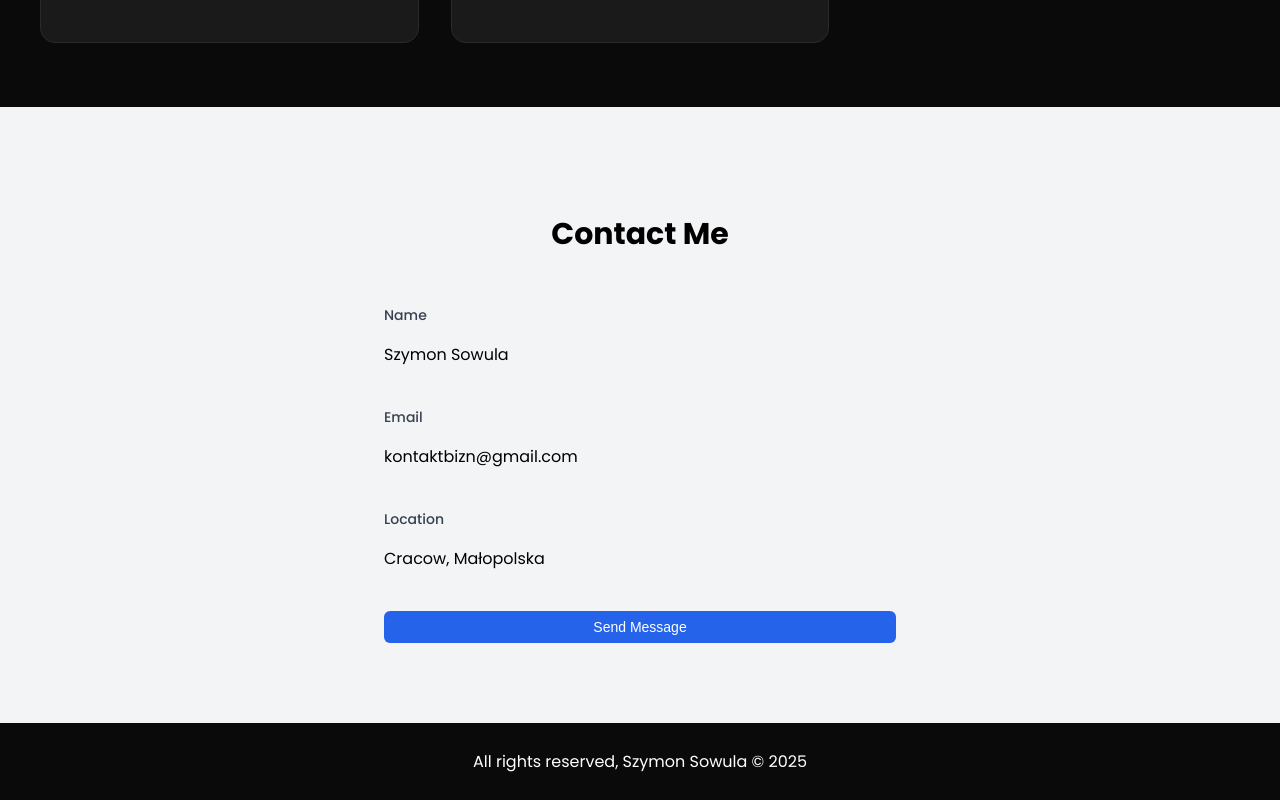
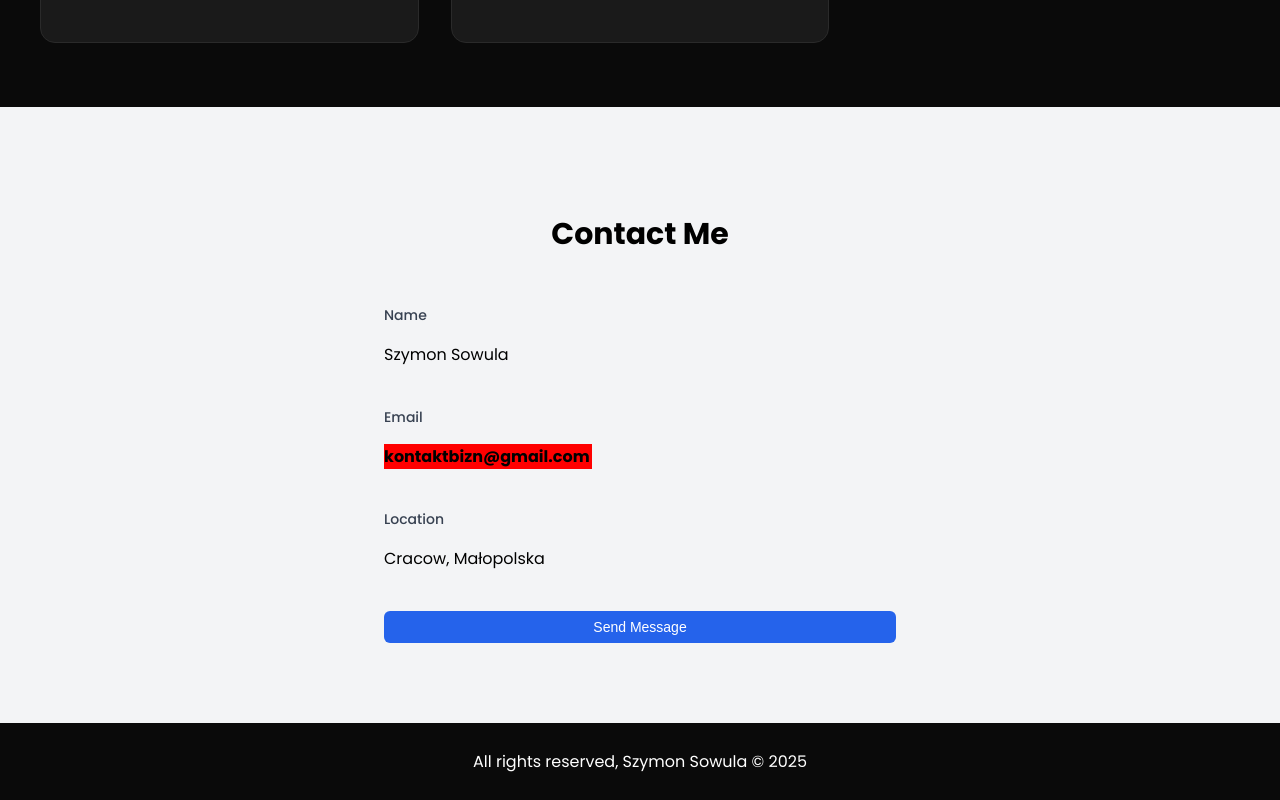
Before and after one commit to SZYMDEV/Portfolio0, a React (Vite) app: page / in a window 1280 px wide. Shown: the part 2337-3137 px from the top of the page. Built offline with nearby package versions, Linux system fonts and the light colour scheme; a web font is replaced by a local one.

Commit message:
email changes

```diff
--- a/src/Components/Footer.jsx
+++ b/src/Components/Footer.jsx
@@ -17,7 +17,7 @@ const Footer = () => {
               </div>
               <div className="form-group">
                 <label htmlFor="email">Email</label>
-                <p>kontaktbizn@gmail.com</p>
+                <p className="email">kontaktbizn@gmail.com</p>
               </div>
               <div className="form-group">
                 <label htmlFor="email">Location</label>
--- a/src/styles/Footer.css
+++ b/src/styles/Footer.css
@@ -74,7 +74,11 @@
   outline: none;
   box-shadow: 0 0 0 3px rgba(59, 130, 246, 0.5);
 }
-
+.email{
+  background-color: rgb(255, 0, 0);
+  width: 13em;
+  font-weight: bold;
+}
 /* Responsive Design */
 @media (max-width: 768px) {
   .container {
```
